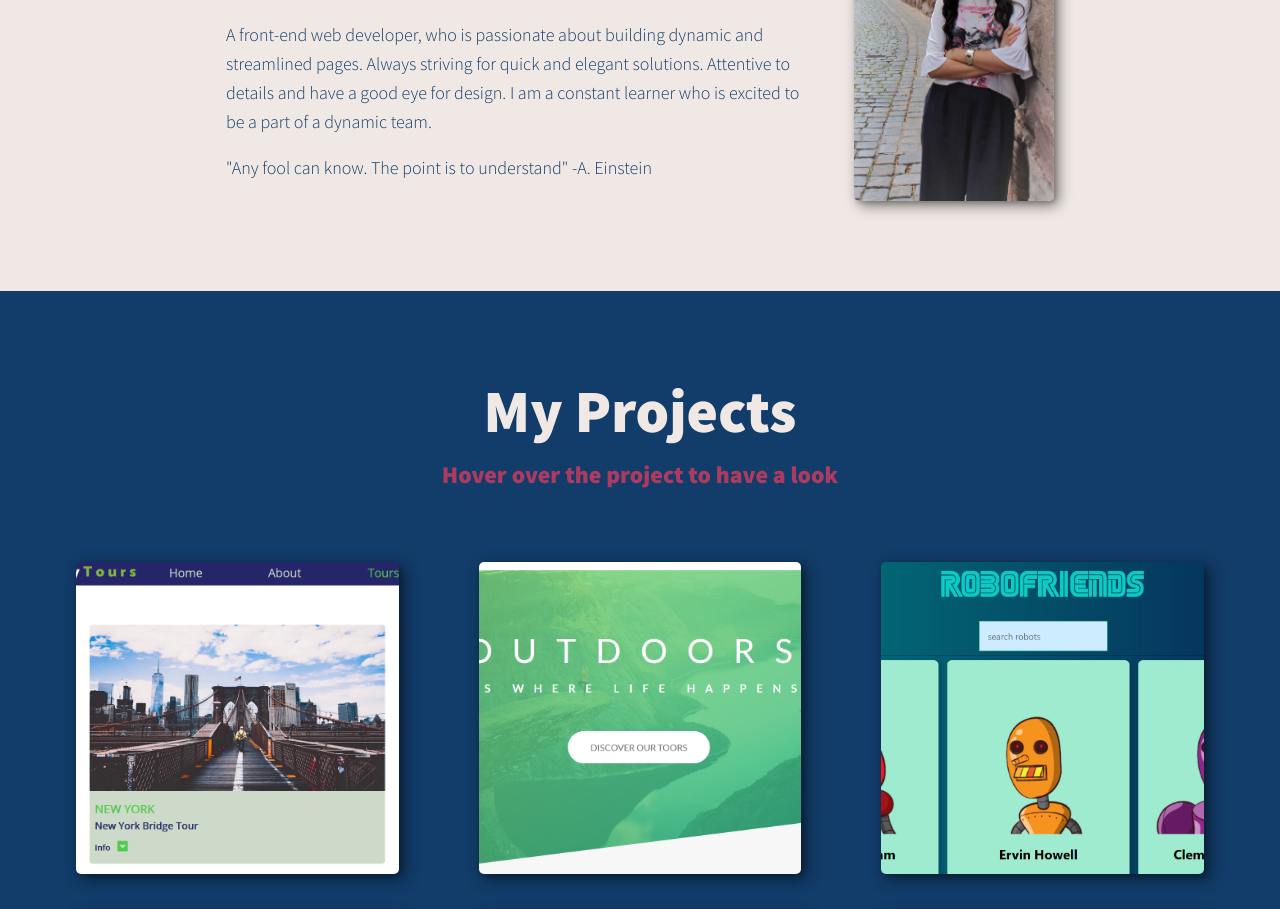
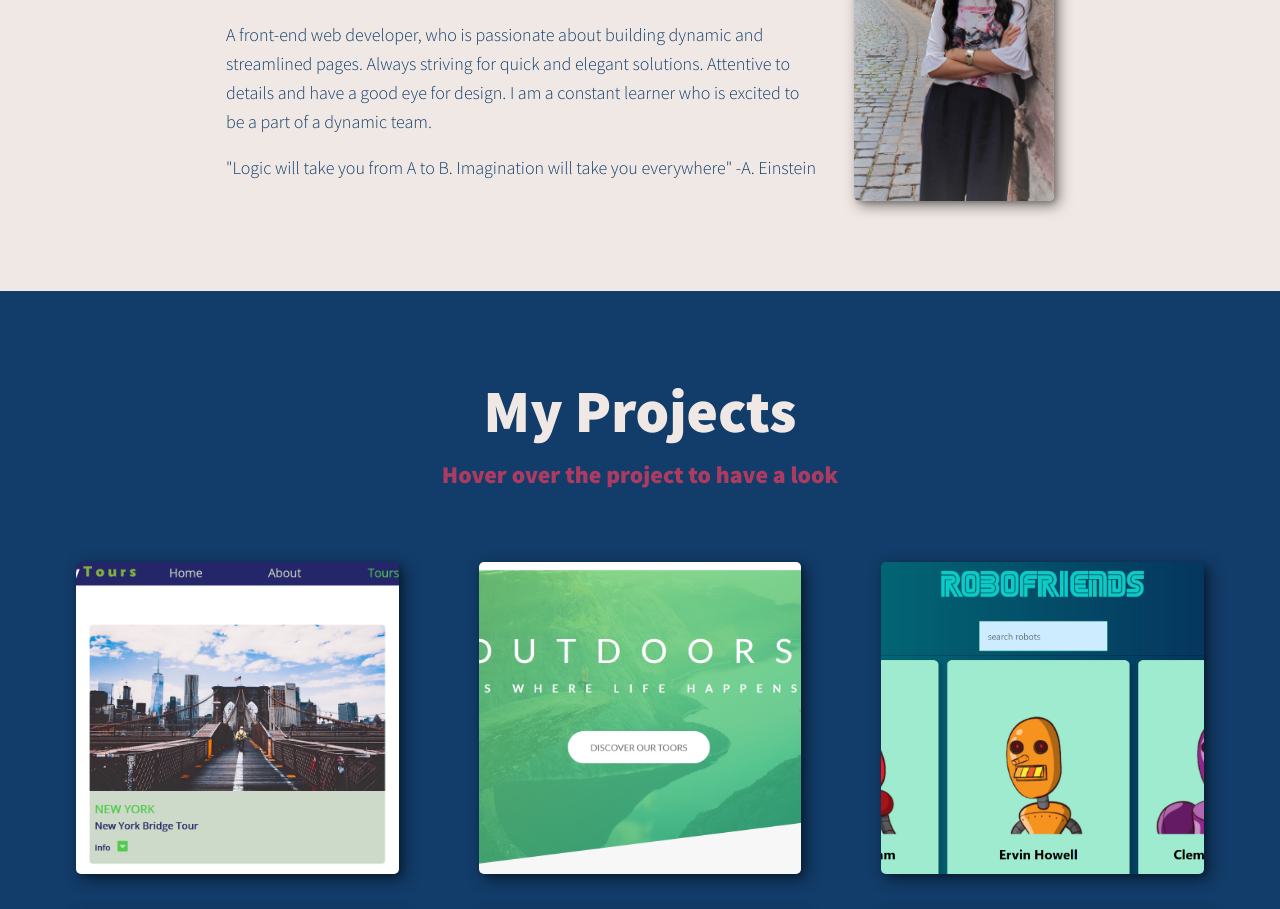
Before and after one commit to aokdirova/porfolio, a website: page index.html in a window 1280 px wide. Shown: the part 1368-2277 px from the top of the page. Drawn offline with nearby package versions, Linux system fonts and the light colour scheme.

Commit message:
Changed some things around

```diff
--- a/index.html
+++ b/index.html
@@ -149,7 +149,7 @@
           constant learner who is excited to be a part of a dynamic team.
         </p>
         <p>
-          "Any fool can know. The point is to understand" -A. Einstein
+          "Logic will take you from A to B. Imagination will take you everywhere" -A. Einstein
         </p>
       </div>
       <img
```
